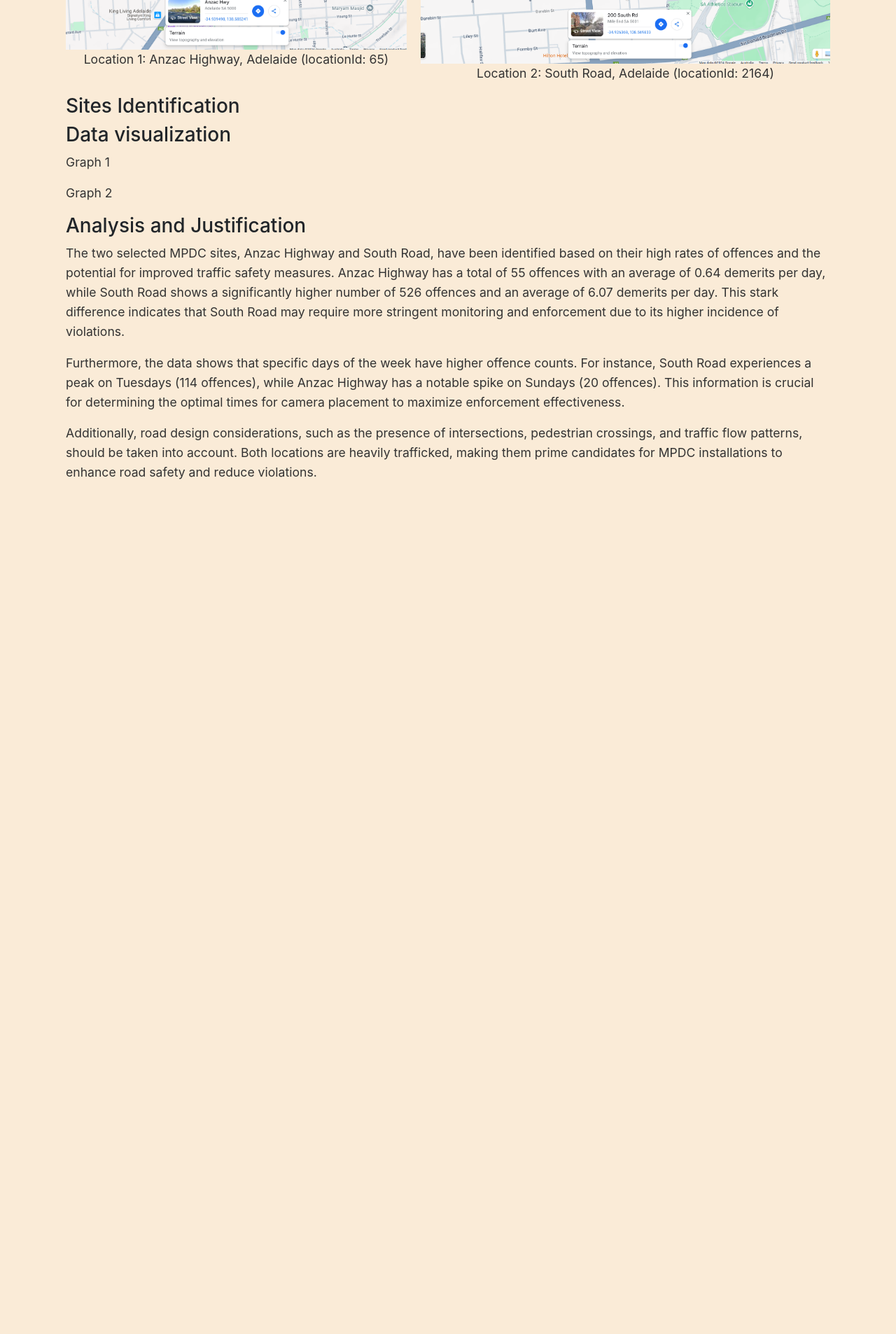
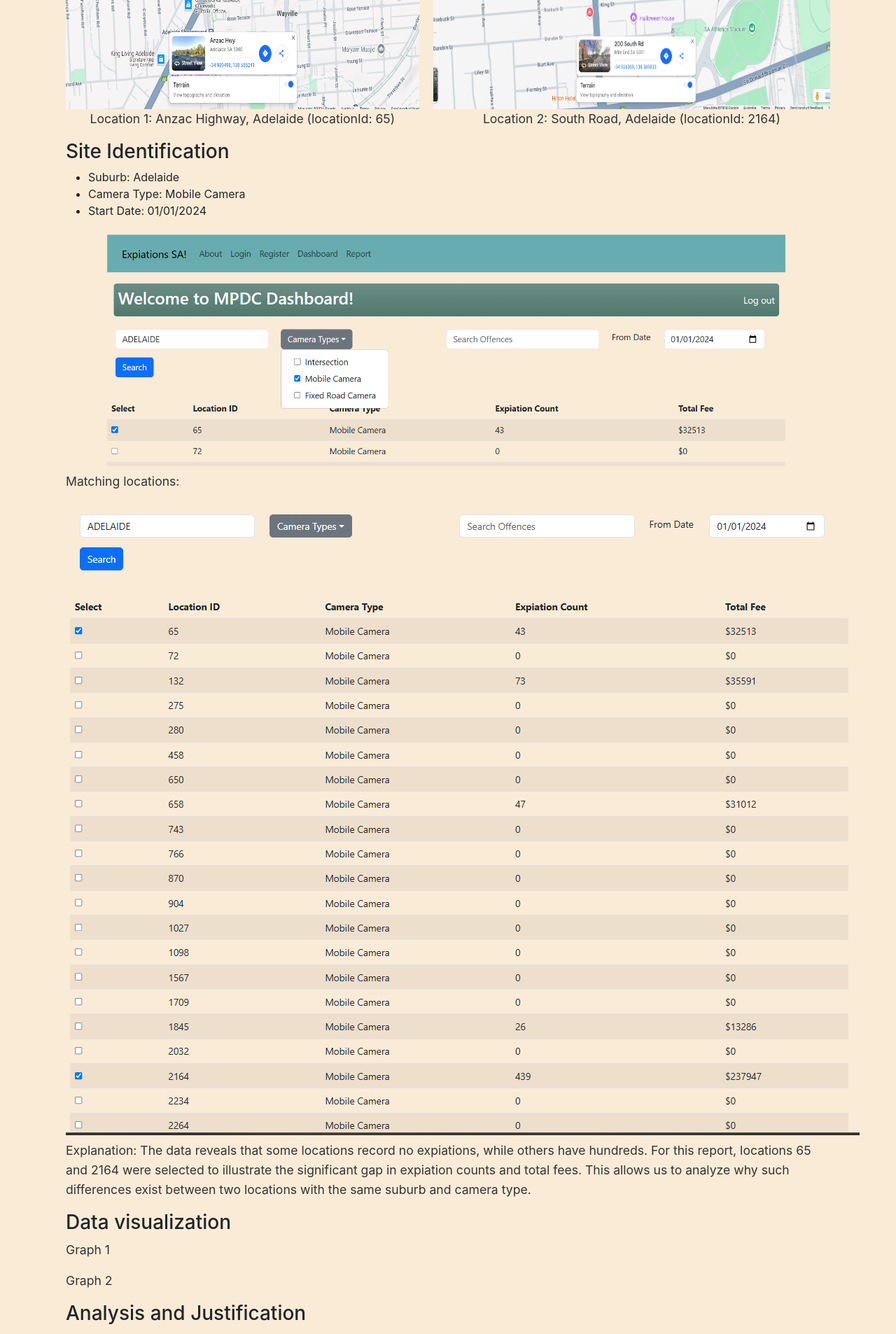
Before and after one commit to vknhu/WebTech-Assig2, a React (Create React App) app in the folder Assig2/a2reactapp/: page /Report in a window 1280 px wide. Shown: the part 600-2506 px from the top of the page at 70% size. Before the commit the page ends 1305 px from the top, so only its background shows below. Built offline with nearby package versions, Linux system fonts and the light colour scheme; no server answers; sample sign-in values are in the browser's storage.

Commit message:
Added the filter and search options for sites identification

```diff
--- a/Assig2/a2reactapp/src/components/Report.css
+++ b/Assig2/a2reactapp/src/components/Report.css
@@ -11,5 +11,9 @@
 
     .location-item img {
         max-width: 100%;
-        height: auto;
+        height: 400px;
     }
+
+.site {
+    width: 100%;
+}
--- a/Assig2/a2reactapp/src/components/Report.js
+++ b/Assig2/a2reactapp/src/components/Report.js
@@ -51,7 +51,6 @@ function Report() {
                     <Link to="/Login" onClick={handleLogout} class="text-light">Log out</Link>
                 </p>
             </div>
-            <Link to="/Dashboard" class="btn btn-success">Back to Dashboard</Link>
 
             <h3>Introduction</h3>
             <p>This report provides an analysis of two recommended locations in South Australia for installing
@@ -70,7 +69,23 @@ function Report() {
                     <p>Location 2: South Road, Adelaide (locationId: 2164)</p>
                 </div>
             </div>
-            <h3>Sites Identification</h3>
+            <h3>Site Identification</h3>
+            <ul>
+                <li>Suburb: Adelaide</li>
+                <li>Camera Type: Mobile Camera</li>
+                <li>Start Date: 01/01/2024</li>
+            </ul>
+            <img src="/Filters.png" alt="Search options screenshot" className="site mb-2"/>
+
+            <p>Matching locations:</p>
+            <img src="/Locations.png" alt="Returned locations" className="mb-2" />
+            <p>
+                Explanation: The data reveals that some locations record no expiations, while others have hundreds.
+                For this report, locations 65 and 2164 were selected to illustrate the significant gap in expiation counts and total fees.
+                This allows us to analyze why such differences exist between two locations with the same suburb and camera type.
+            </p>
+
+
             <h3>Data visualization</h3>
             <div className="row">
                 <p>Graph 1</p>
@@ -90,7 +105,7 @@ function Report() {
                 Additionally, road design considerations, such as the presence of intersections, pedestrian crossings, and traffic flow patterns, should be taken into account.
                 Both locations are heavily trafficked, making them prime candidates for MPDC installations to enhance road safety and reduce violations.
             </p>
-
+            <Link to="/Dashboard" class="btn btn-success">Back to Dashboard</Link>
         </div>
 
     )
```
Also changed, not shown: Assig2/a2reactapp/public/Locations.png (added).
